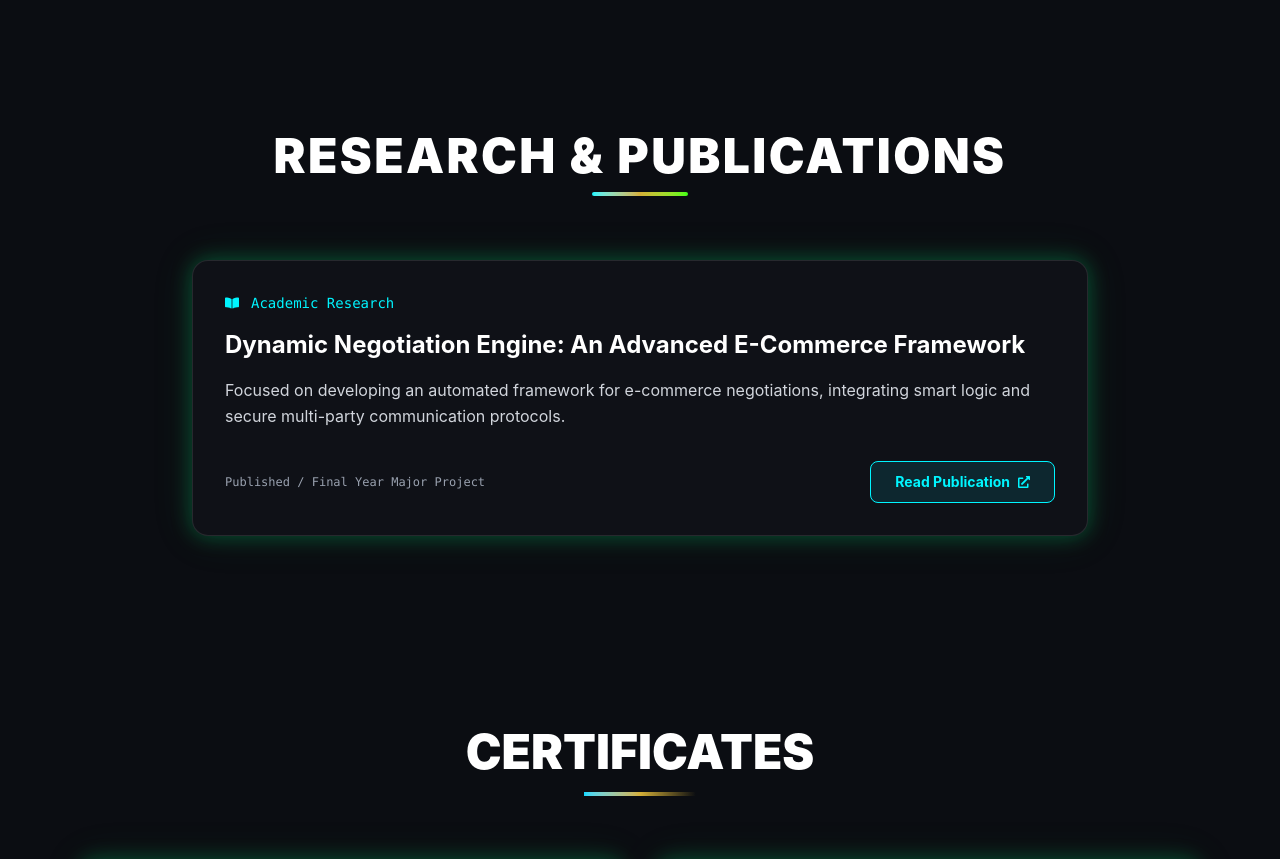
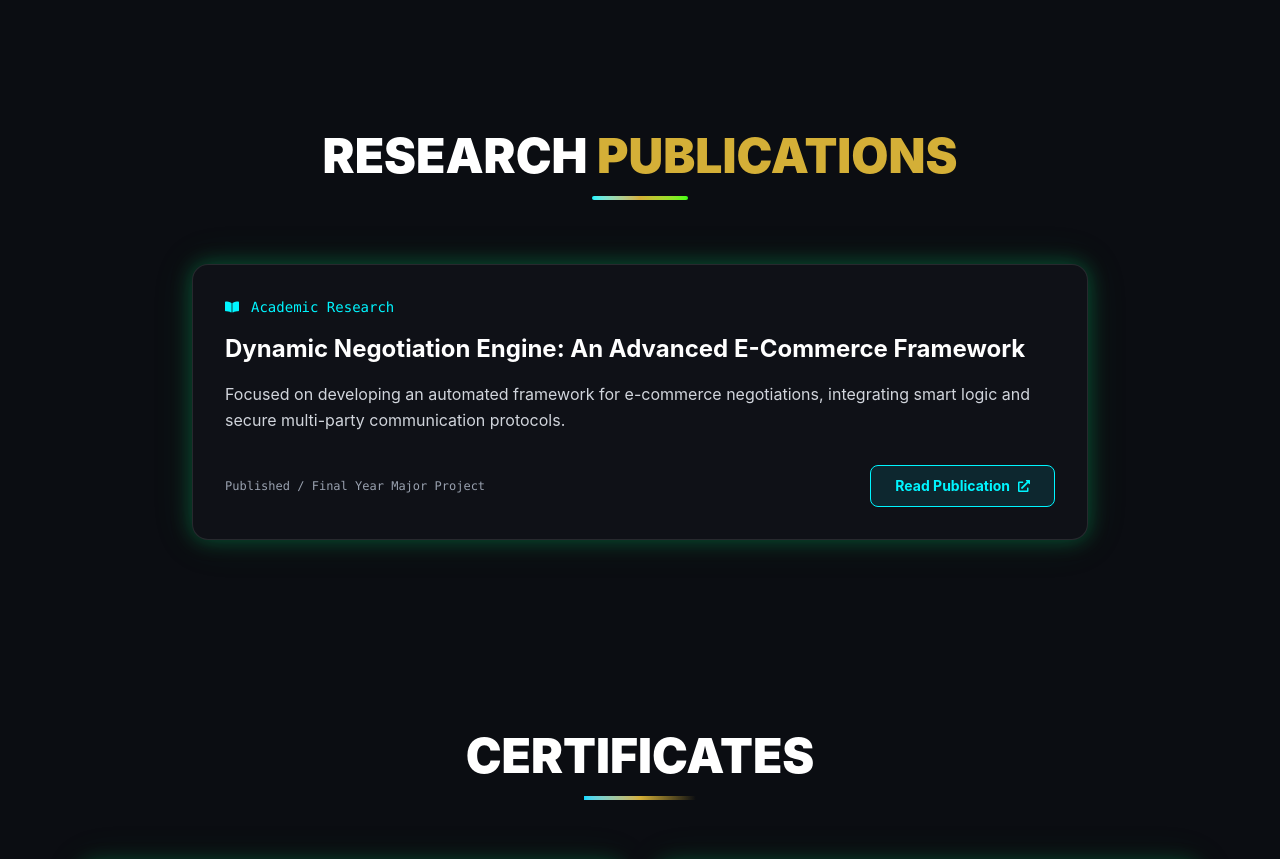
Before and after one commit to mohdmujtabanizami/my-portfolio, a React (Vite) app in the folder Portfolio/: page / in a window 1280 px wide. Shown: the part 4280-5139 px from the top of the page. Built offline with nearby package versions, Linux system fonts and the light colour scheme.

Commit message:
Update research heading

```diff
--- a/Portfolio/src/components/Research.jsx
+++ b/Portfolio/src/components/Research.jsx
@@ -11,9 +11,9 @@ const Research = () => {
         transition={{ duration: 0.6 }}
         className="flex flex-col items-center mb-16"
       >
-        <h2 className="text-4xl md:text-5xl font-black text-white tracking-wider mb-3">
-          RESEARCH & PUBLICATIONS
-        </h2>
+        <h2 className="text-4xl md:text-5xl font-black mb-4">
+            RESEARCH<span className="text-[#d4af37]"> PUBLICATIONS</span>
+          </h2>
         <div className="w-24 h-1 bg-gradient-to-r from-[#00f5ff] via-[#d4af37] to-[#39ff14] rounded-full"></div>
       </motion.div>
 
```
